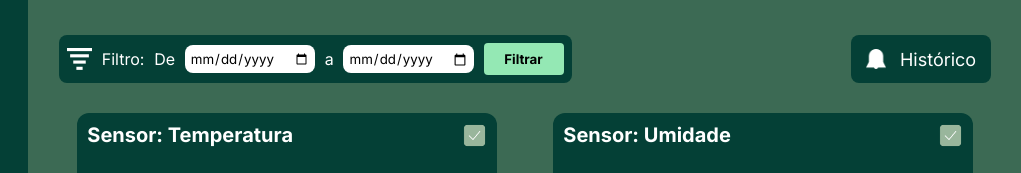
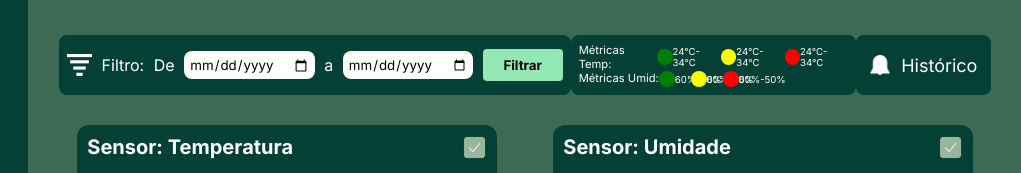
Before and after one commit to Daniel-Costa-Avelino/HerpSafe-Sprint-2, a website: page Site-HerpSafe/public/dashboard/dashboard-detalhamento.html in a window 1280 px wide. Shown: the part 224-397 px from the top of the page, 259-1280 px from the left. Drawn offline with nearby package versions, Linux system fonts and the light colour scheme; no server answers.

Commit message:
feat: Criação do front da dashboard detalhada

```diff
--- a/Site-HerpSafe/public/dashboard/dashboard-detalhamento.html
+++ b/Site-HerpSafe/public/dashboard/dashboard-detalhamento.html
@@ -69,6 +69,44 @@
                     <input type="date" id="data_ate">
                     <button onclick="filtro()" id="filtrar_data">Filtrar</button>
                 </div>
+                <div class="div_metricas">
+                    <div class="metricas_indicadores">
+                        <p class="metricas-titulo">Métricas Temp:</p>
+                        <div class="metricas-kpi">
+                            <div class="Boa">
+                            </div>
+                            <p>24°C-34°C</p>
+
+                            <div class="Piorando">
+                            </div>
+                            <p>24°C-34°C</p>
+
+                            <div class="Emergencia">
+                            </div>
+                            <p>24°C-34°C</p>
+                        </div>
+                    </div>
+                    <div class="metricas_indicadores">
+                        <p class="metricas-titulo">Métricas Umid:</p>
+                        <div class="metricas-kpi">
+                            <div class="Boa">
+                            </div>
+                            <div>
+                                <p>60%-50%</p>
+                            </div>
+                            <div class="Piorando">
+                            </div>
+                            <div>
+                                <p>60%-50%</p>
+                            </div>
+                            <div class="Emergencia">
+                            </div>
+                            <div>
+                                <p>60%-50%</p>
+                            </div>
+                        </div>
+                    </div>
+                </div>
                 <button class="btn_historico" id="filter_historico">
                     <img src="../assets/icons/icon-alertas.png" alt="Ícone de alerta">
                     <p>Histórico</p>
--- a/Site-HerpSafe/public/styles/dashboard/dashboard-detalhamento.css
+++ b/Site-HerpSafe/public/styles/dashboard/dashboard-detalhamento.css
@@ -103,6 +103,69 @@ body {
   border-radius: 8px;
 }
 
+.sessao_filtro_historico .div_metricas {
+
+  display: flex;
+  flex-direction: column;
+  background-color: #044036;
+  border-radius: 8px;
+  padding: 0.5rem;
+
+}
+
+.metricas-titulo {
+
+  font-size: 0.7rem;
+
+}
+
+.metricas-kpi .Boa {
+
+  background-color: green;
+  border-radius: 50%;
+
+}
+
+.metricas-kpi .Piorando {
+
+  background-color: yellow;
+  border-radius: 50%;
+
+}
+
+.metricas-kpi .Emergencia {
+
+  background-color: red;
+  border-radius: 50%;
+
+}
+
+.metricas_indicadores {
+
+  display: flex;
+
+}
+
+.metricas-kpi>div {
+
+  display: flex;
+  justify-items: center;
+  align-items: center;
+  width: 1rem;
+  height: 1rem;
+
+}
+
+.metricas-kpi {
+
+  display: flex;
+  justify-content: center;
+  align-items: center;
+  font-size: 0.6rem;
+  flex-direction: row;
+
+}
+
 .btn_historico {
   display: flex;
   background-color: #044036;
@@ -157,7 +220,8 @@ body {
 }
 
 
-#temperatura, #umidade {
+#temperatura,
+#umidade {
   padding: 1rem;
   border-radius: 4px;
   margin: 1rem;
```
Also changed, not shown: Site-HerpSafe/public/styles/dashboard/dashboard-visao-geral.CSS (line endings or trailing spaces).
